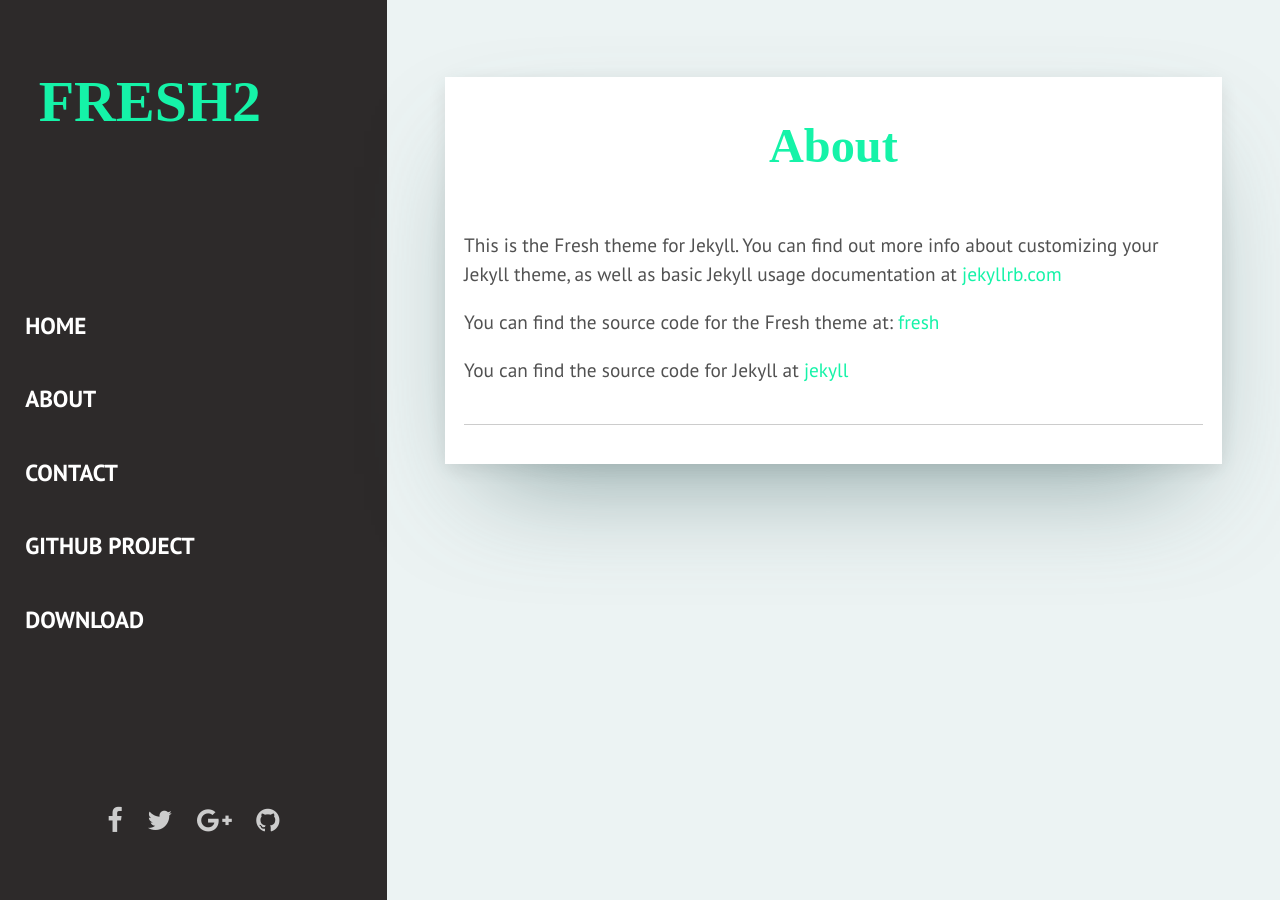
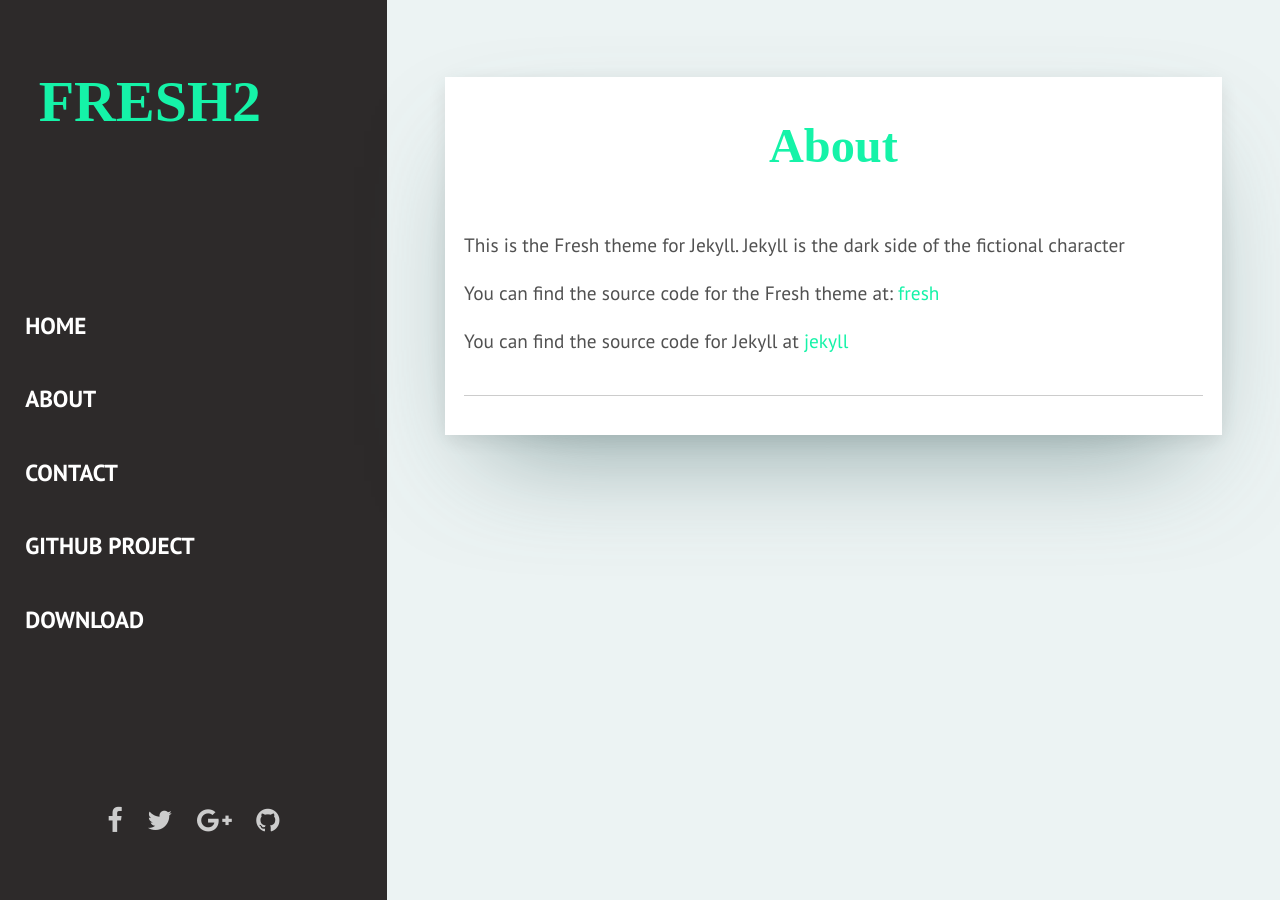
Before and after one commit to JSinEast/JSinEast.github.io, a Jekyll site: the page built from pages/about.html, in a window 1280 px wide. Built offline with Jekyll 4.4.1, drawn with Linux system fonts in a browser that asks for light colours; some web fonts are replaced.

Commit message:
Update from Forestry.io - Updated about.html

```diff
--- a/pages/about.html
+++ b/pages/about.html
@@ -1,10 +1,10 @@
 ---
 layout: post
 title: About
-permalink: /about/
+permalink: "/about/"
+
 ---
-
-This is the Fresh theme for Jekyll. You can find out more info about customizing your Jekyll theme, as well as basic Jekyll usage documentation at <a href="https://jekyllrb.com/">jekyllrb.com</a>
+This is the Fresh theme for Jekyll. Jekyll is the dark side of the fictional character
 
 You can find the source code for the Fresh theme at: <a href="https://github.com/artemsheludko/fresh">fresh</a>
 
```
